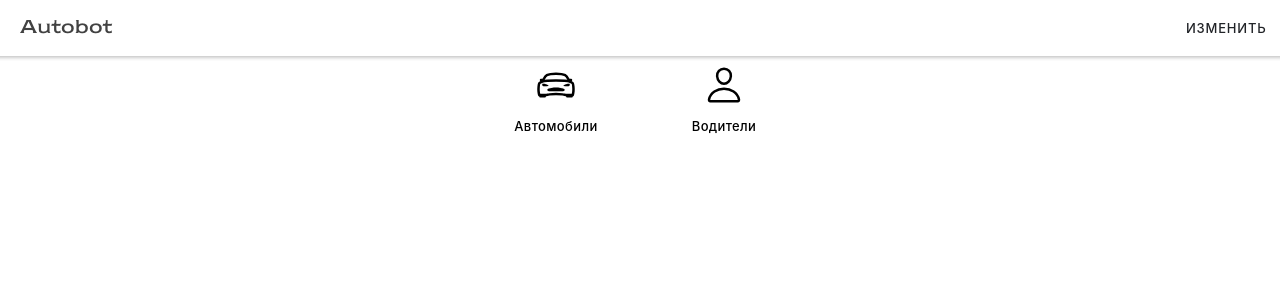
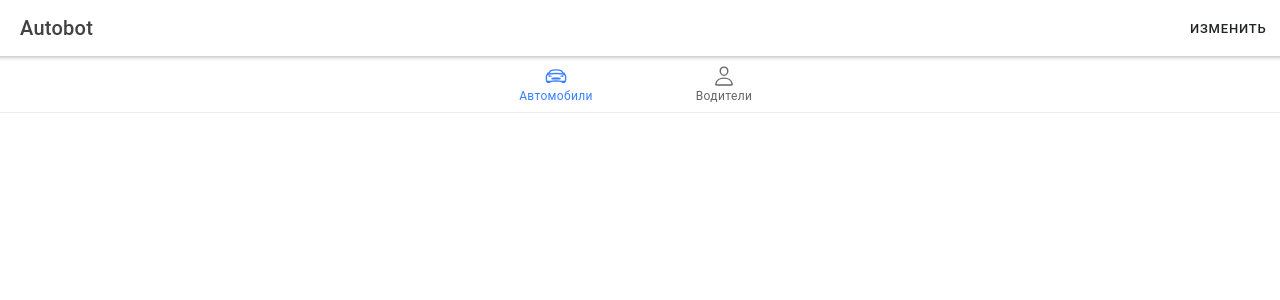
Before and after one commit to ardakkapar/Autobot, a React (Create React App) app: page /automobiles/1 in a window 1280 px wide. Shown: the top 300 px of the page. Built offline with nearby package versions, Linux system fonts and the light colour scheme.

Commit message:
some updates

```diff
--- a/src/App.tsx
+++ b/src/App.tsx
@@ -44,11 +44,11 @@ const App: React.FC = () => {
         <IonHeader>
           <IonToolbar>
               <IonButtons slot="end">
-                <IonButton class='headerButton' size='small' color='dark' onClick={switcher}>
+                <IonButton size='small' color='dark' onClick={switcher}>
                   {state ? <p>Готово</p> : <p>Изменить</p>}
                 </IonButton>
               </IonButtons>
-            <IonTitle size = "large" class="headerfont">Autobot</IonTitle>
+            <IonTitle size = "large">Autobot</IonTitle>
           </IonToolbar>
         </IonHeader>
         <IonContent>
@@ -63,13 +63,13 @@ const App: React.FC = () => {
               <Route exact path="/" render={() => <Redirect to="/automobiles"/>}/>
             </IonRouterOutlet>
             <IonTabBar slot="top">
-              <IonTabButton class='tabButton' tab="automobiles" href="/automobiles">
-                <IonIcon class='tabicon' icon={carSportOutline} />
-                <p>Автомобили</p>
+              <IonTabButton tab="automobiles" href="/automobiles">
+                <IonIcon  icon={carSportOutline} />
+                <IonLabel>Автомобили</IonLabel>
               </IonTabButton>
-              <IonTabButton class='tabButton' tab="drivers" href = "/drivers">
-                <IonIcon class='tabicon' icon={personOutline} />
-                <p>Водители</p>
+              <IonTabButton tab="drivers" href = "/drivers">
+                <IonIcon icon={personOutline} />
+                <IonLabel>Водители</IonLabel>
               </IonTabButton>
             </IonTabBar>
           </IonTabs>
--- a/src/Automobiles.tsx
+++ b/src/Automobiles.tsx
@@ -1,4 +1,4 @@
-import { IonButton, IonCheckbox, IonCol, IonFooter, IonIcon, IonItem, IonLabel, IonList, IonPage, IonRow, useIonViewDidEnter } from '@ionic/react';
+import { IonButton, IonCheckbox, IonCol, IonFooter, IonIcon, IonItem, IonLabel, IonList, IonLoading, IonPage, IonRow, useIonViewDidEnter } from '@ionic/react';
 import React, { useCallback, useState } from 'react';
 
 import {
@@ -22,13 +22,15 @@ const NUMBERS = gql `
 `;
 
 
+
 const DEL = gql `
   mutation MyMutation($_eq: Int) {
-    delete_user_cars(where: {user_id: {_eq: 1}, car_id: {_eq: $_eq}}) {
+    delete_cars(where: {user_id: {_eq: 1}, id: {_eq: $_eq}}) {
       returning {
-        car {
-          number
-        }
+        id
+        number
+        tech_passport
+        user_id
       }
     }
   }
@@ -36,12 +38,12 @@ const DEL = gql `
 
 
 
-const DELBUT: React.FC<any> = ({arr}) =>  {
+const DeleteButton: React.FC<any> = ({arr}) =>  {
   const [deletNum, { data, loading, error }] = useMutation(DEL, {
     refetchQueries: [NUMBERS]
   });
 
-  if (loading) return <h2>loading</h2>
+  if (loading) return <IonLoading isOpen={true} message={'Удаление...'}/>
   if (error) return <h2>error</h2>
 
   return(
@@ -50,7 +52,7 @@ const DELBUT: React.FC<any> = ({arr}) =>  {
         deletNum({variables: {_eq: arr[elem]}});
       }
       }
-    }><IonIcon icon={trashOutline} class='delIcon'/></IonButton>
+    }><IonIcon icon={trashOutline}/></IonButton>
   );
 };
 
@@ -65,18 +67,18 @@ const Automobiles: React.FC<any> = ({switcher}) =>  {
       }
     }
     const {loading, error, data} = useQuery(NUMBERS);
-    if (loading) return <h2>loading</h2>
+    if (loading) return <IonLoading isOpen={true} message={'Загрузка...'}></IonLoading>
     if (error) return <h2>error</h2>
 
     return  (
       <IonPage> {data.users.map(({id, cars}:any) =>
         <IonList key={id}> {cars.map(({id, number}:any) =>
           <IonItem  lines='none' key={id}>
-            <IonLabel class="itemfont"> {number} </IonLabel>
-            {switcher && <IonCheckbox class='checkBox' onClick={(e)=>checker(id, e)}/>}
+            <IonLabel> {number} </IonLabel>
+            {switcher && <IonCheckbox onClick={(e)=>checker(id, e)}/>}
           </IonItem> )}
         </IonList> )}
-        <IonFooter>{switcher && <DELBUT arr = {carIds}/>}</IonFooter>
+        <IonFooter>{switcher && <DeleteButton arr = {carIds}/>}</IonFooter>
       </IonPage>
     );
 
--- a/src/Drivers.tsx
+++ b/src/Drivers.tsx
@@ -1,4 +1,4 @@
-import { IonButton, IonCheckbox, IonFooter, IonIcon, IonItem, IonLabel, IonList, IonPage } from '@ionic/react';
+import { IonBackdrop, IonButton, IonCheckbox, IonContent, IonFooter, IonIcon, IonItem, IonLabel, IonList, IonLoading, IonPage, useIonLoading } from '@ionic/react';
 import React, { useState } from 'react';
 import {
   useQuery,
@@ -7,13 +7,15 @@ import {
 } from "@apollo/client";
 import { trashOutline } from 'ionicons/icons';
 
-const TECHPASSPORTS = gql `
+
+
+const DRIVERS = gql `
   query User {
     users (where: {id: {_eq: 1}}) {
       id
-      cars {
+      drivers {
         id
-        tech_passport
+        iin_number
       }
     }
   }
@@ -21,22 +23,23 @@ const TECHPASSPORTS = gql `
 
 const DEL = gql `
   mutation MyMutation($_eq: Int) {
-    delete_user_cars(where: {user_id: {_eq: 1}, car_id: {_eq: $_eq}}) {
+    delete_drivers(where: {user_id: {_eq: 1}, id: {_eq: $_eq}}) {
       returning {
-        car {
-          number
-        }
+        id
+        iin_number
       }
     }
   }
 `
 
+
+
 const DeleteButton: React.FC<any> = ({arr}) =>  {
   const [deletNum, { data, loading, error }] = useMutation(DEL, {
-    refetchQueries: [TECHPASSPORTS]
+    refetchQueries: [DRIVERS]
   });
 
-  if (loading) return <h2>loading</h2>
+  if (loading) return <IonLoading isOpen={true} message={'Удаление...'}/>
   if (error) return <h2>error</h2>
 
   return(
@@ -45,33 +48,33 @@ const DeleteButton: React.FC<any> = ({arr}) =>  {
         deletNum({variables: {_eq: arr[elem]}});
       }
       }
-    }><IonIcon icon={trashOutline} class='delIcon'/></IonButton>
+    }><IonIcon icon={trashOutline}/></IonButton>
   );
 };
 
 const Drivers: React.FC<any> = ({switcher}) =>  {
-    const [carIds, setCarIds] = useState<number[]>([]);
+    const [driverIins, setDriverIIns] = useState<number[]>([]);
 
     const checker = (id: number, e: React.MouseEvent<HTMLIonCheckboxElement, MouseEvent>) => {
       if(e.currentTarget.checked) {
-        setCarIds((prev) => [...prev, id]);
+        setDriverIIns((prev) => [...prev, id]);
       } else {
-        setCarIds((prev) => prev.filter((carId) => carId !== id));
+        setDriverIIns((prev) => prev.filter((driverIins) => driverIins !== id));
       }
     }
-    const {loading, error, data} = useQuery(TECHPASSPORTS);
-    if (loading) return <h2>loading</h2>
+    const {loading, error, data} = useQuery(DRIVERS);
+    if (loading) return <IonLoading isOpen={true} message={'Загрузка...'}></IonLoading>
     if (error) return <h2>error</h2>
 
     return  (
-      <IonPage> {data.users.map(({id, cars}:any) =>
-        <IonList key={id}> {cars.map(({id, tech_passport}:any) =>
+      <IonPage> {data.users.map(({id, drivers}:any) =>
+        <IonList key={id}> {drivers.map(({id, iin_number}:any) =>
           <IonItem  lines='none' key={id}>
-            <IonLabel class="itemfont"> {tech_passport} </IonLabel>
-            {switcher && <IonCheckbox class='checkBox' onClick={(e)=>checker(id, e)}/>}
+            <IonLabel> {iin_number} </IonLabel>
+            {switcher && <IonCheckbox onClick={(e)=>checker(id, e)}/>}
           </IonItem> )}
         </IonList> )}
-        <IonFooter>{switcher && <DeleteButton arr = {carIds}/>}</IonFooter>
+        <IonFooter>{switcher && <DeleteButton arr = {driverIins}/>}</IonFooter>
       </IonPage>
     );
 
--- a/src/theme/variables.css
+++ b/src/theme/variables.css
@@ -3,7 +3,7 @@ http://ionicframework.com/docs/theming/ */
 
 /** Ionic CSS Variables **/
 :root {
-  --ion-font-family: 'Custom Font';
+
   /** primary **/
   --ion-color-primary: #3880ff;
   --ion-color-primary-rgb: 56, 128, 255;
@@ -75,79 +75,14 @@ http://ionicframework.com/docs/theming/ */
   --ion-color-light-contrast-rgb: 0, 0, 0;
   --ion-color-light-shade: #d7d8da;
   --ion-color-light-tint: #f5f6f9;
-
-  --ion-toolbar-background: #ffffff;
-
-  --ion-tab-bar-background: #ffffff;
 }
 
-@font-face {
-  font-family: 'Custom Font';
-  src: url('../assets/fonts/customFont/newtextitcstd.otf');
-}
-.headerButton {
-  font-family: -apple-system, BlinkMacSystemFont, 'Segoe UI', Roboto, Oxygen, Ubuntu, Cantarell, 'Open Sans', 'Helvetica Neue', sans-serif;
-}
-
-ion-header {
-  border: none;
-  border-bottom: none;
-}
-
-ion-tab-bar {
-  height: 100px;
-  border: none;
-}
 
 .delButton{
   height: 80px;
   --background: #ff5454;
 }
 
-.delIcon {
-  font-size: 30px;
-  color: black;
-}
-
-ion-tab-button  {
-  color: black;
-  font-weight: 500;
-  font-size:13px;
-}
-
-.tabicon {
-  font-size: 40px;
-}
-.tabButton {
-  font-family:-apple-system, BlinkMacSystemFont, 'Segoe UI', Roboto, Oxygen, Ubuntu, Cantarell, 'Open Sans', 'Helvetica Neue', sans-serif;
-}
-
-ion-tab-button[aria-selected = "true"]  {
-  font-weight: bold;
-}
-
-ion-toolbar {
-  --border-color: #ffffff;
-  --border: none;
-}
-
-.itemfont {
-  font-family: 'Custom Font';
-  font-weight: 100;
-}
-.headerfont {
-  font-family: 'Custom Font';
-  font-weight: 100;
-}
-.checkBox {
-  --background-checked: white;
-  --border-color: black;
-  --border-color-checked: black;
-  --border-width: 1.5px;
-  --checkmark-color: black;
-  --checkmark-width: 2.5px;
-  --size: 18px;
-}
 
 @media (prefers-color-scheme: dark) {
   /*
@@ -219,35 +154,10 @@ ion-toolbar {
     --ion-color-light-contrast-rgb: 255,255,255;
     --ion-color-light-shade: #1e2023;
     --ion-color-light-tint: #383a3e;
-
-    --ion-tab-bar-background: #0d0d0d;
-    --ion-background-color: #0d0d0d;
-
   }
   .delIcon {
     font-size: 30px;
     color: white;
-  }
-  .checkBox {
-    --background-checked: #0d0d0d;
-    --border-color: white;
-    --border-color-checked: white;
-    --border-width: 1.5px;
-    --checkmark-color: white;
-    --checkmark-width: 2.5px;
-    --size: 18px;
-  }
-
-  ion-toolbar {
-    --border-color: #0d0d0d;
-    --border: none;
-    --background-color: #0d0d0d;
-  }
-
-  ion-tab-button  {
-    color: white;
-    font-weight: 500;
-    font-size:13px;
   }
 
 
```
